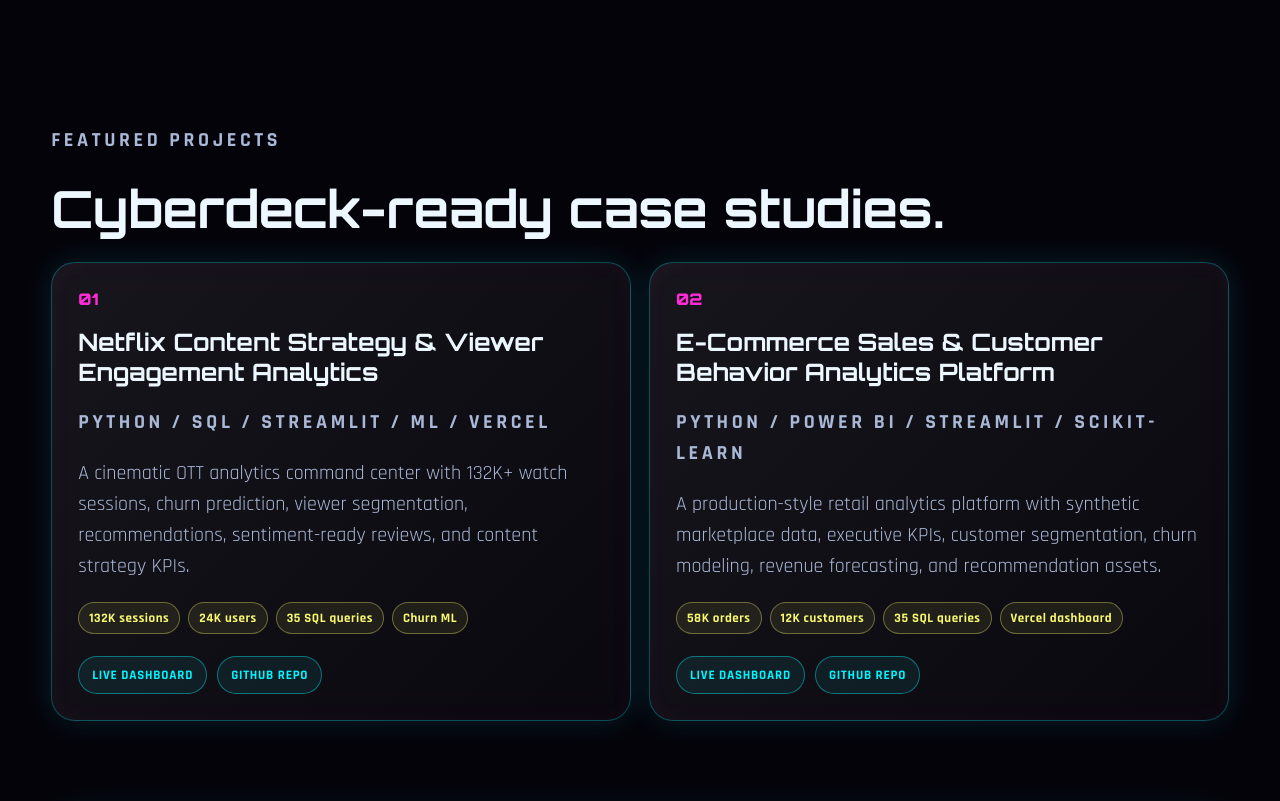
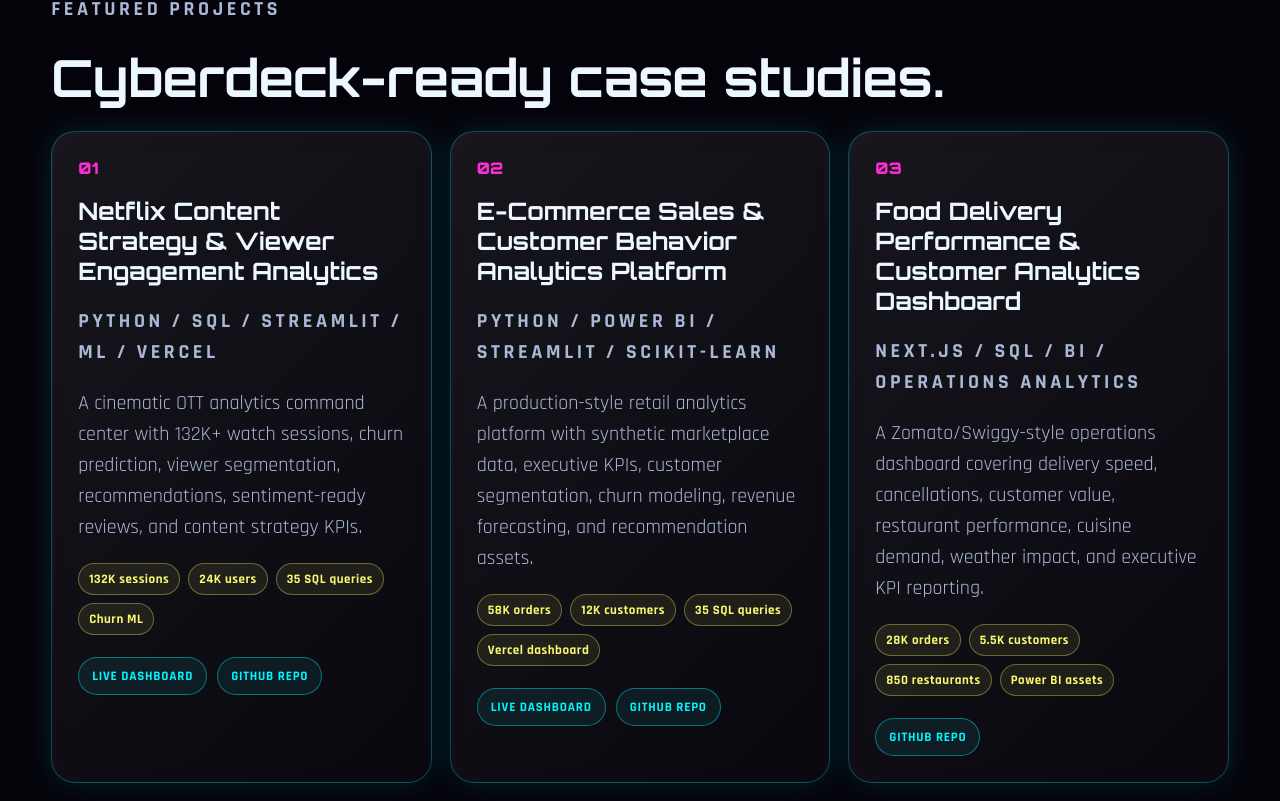
Before and after one commit to shivammhjn1302/portfolio, a Next.js app: page / in a window 1280 px wide. Shown: the part 1659-2460 px from the top of the page. Built offline with nearby package versions, Linux system fonts and the light colour scheme.

Commit message:
Add food delivery project to portfolio

```diff
--- a/app/globals.css
+++ b/app/globals.css
@@ -156,7 +156,7 @@ a { color: inherit; text-decoration: none; }
   max-width: 1180px;
   margin: 34px auto 0;
 }
-.stats-grid { display: grid; grid-template-columns: repeat(3, 1fr); gap: 18px; }
+.stats-grid { display: grid; grid-template-columns: repeat(4, 1fr); gap: 18px; }
 .stat { padding: 24px; border-radius: 22px; }
 .stat strong { display: block; font-family: 'Orbitron'; font-size: 34px; color: var(--yellow); text-shadow: 0 0 18px rgba(249,248,113,.45); }
 .stat span { color: var(--muted); font-weight: 700; }
@@ -408,7 +408,29 @@ body.is-targeting .cyber-cursor-ring {
 
 /* --- Portfolio project upgrade: analytics case-study cards --- */
 .project-grid {
-  grid-template-columns: repeat(2, minmax(0, 1fr));
+  grid-template-columns: repeat(3, minmax(0, 1fr));
+}
+
+.project-card {
+  cursor: pointer;
+}
+
+.project-card-link {
+  position: absolute;
+  inset: 0;
+  z-index: 1;
+  border-radius: inherit;
+}
+
+.project-card > :not(.project-card-link) {
+  position: relative;
+  z-index: 2;
+  pointer-events: none;
+}
+
+.project-actions,
+.project-actions a {
+  pointer-events: auto;
 }
 
 .metric-pills {
--- a/app/page.tsx
+++ b/app/page.tsx
@@ -24,7 +24,7 @@ const stats = [
   { value: '2025', label: 'B.Com (Hons) + Data Analytics' },
   { value: '132K+', label: 'OTT sessions modeled' },
   { value: '58K+', label: 'E-commerce transactions analyzed' },
-  { value: '70+', label: 'Advanced SQL queries shipped' },
+  { value: '28K+', label: 'Food delivery orders analyzed' },
 ];
 
 const education = [
@@ -51,6 +51,13 @@ const projects = [
     metrics: ['58K orders', '12K customers', '35 SQL queries', 'Vercel dashboard'],
     live: 'https://ecommerce-sales-customer-analytics.vercel.app',
     github: 'https://github.com/shivammhjn1302/ecommerce-sales-customer-analytics',
+  },
+  {
+    title: 'Food Delivery Performance & Customer Analytics Dashboard',
+    tag: 'Next.js / SQL / BI / Operations Analytics',
+    desc: 'A Zomato/Swiggy-style operations dashboard covering delivery speed, cancellations, customer value, restaurant performance, cuisine demand, weather impact, and executive KPI reporting.',
+    metrics: ['28K orders', '5.5K customers', '850 restaurants', 'Power BI assets'],
+    github: 'https://github.com/shivammhjn1302/food-delivery-performance-analytics-dashboard-',
   },
 ];
 
@@ -143,6 +150,13 @@ export default function Home() {
         <div className="project-grid">
           {projects.map((project, index) => (
             <article className="project-card glass-panel" key={project.title}>
+              <a
+                className="project-card-link"
+                href={project.live ?? project.github}
+                target="_blank"
+                rel="noreferrer"
+                aria-label={`Open ${project.title}`}
+              />
               <span className="project-index">0{index + 1}</span>
               <h3>{project.title}</h3>
               <p className="project-tag">{project.tag}</p>
```
